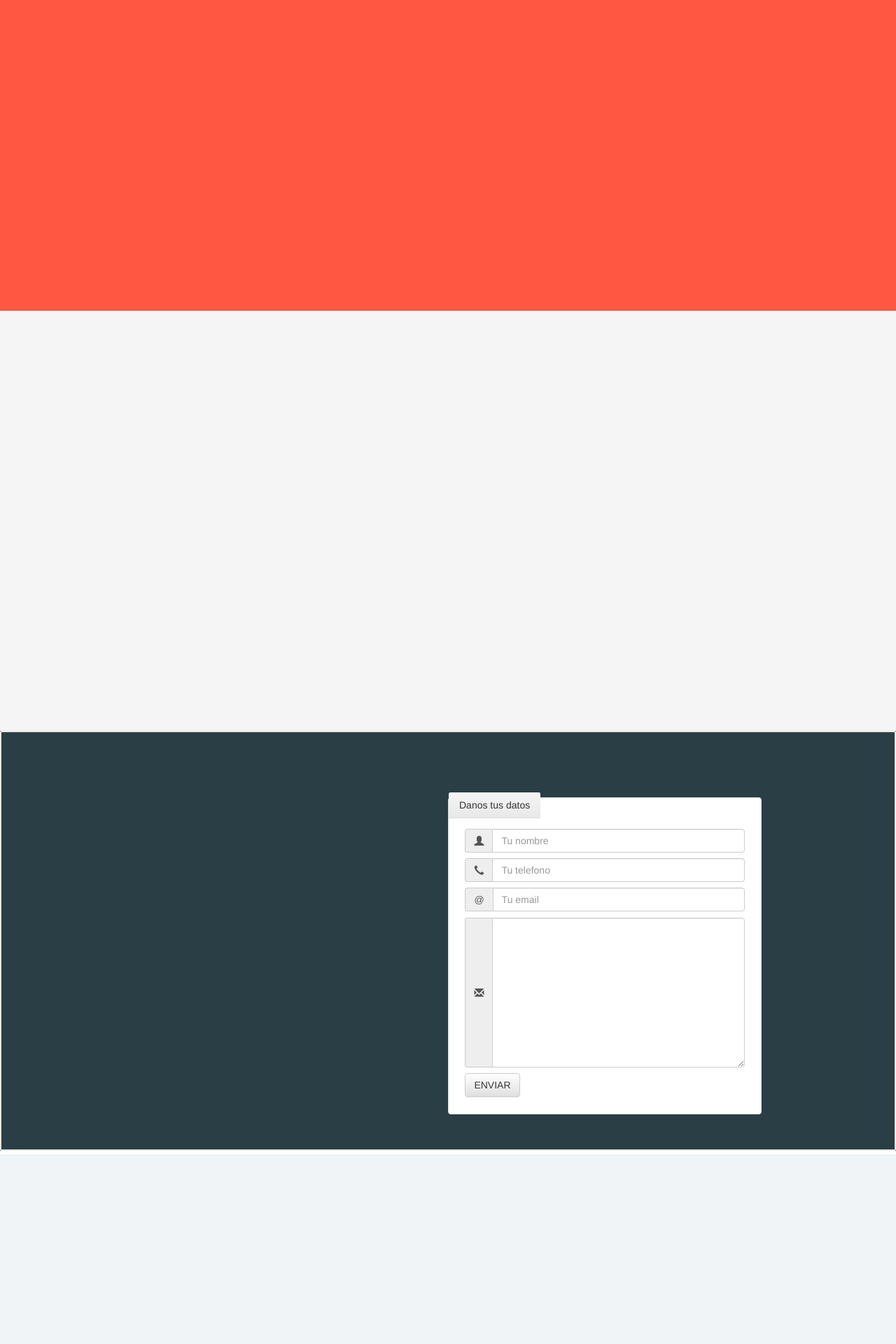
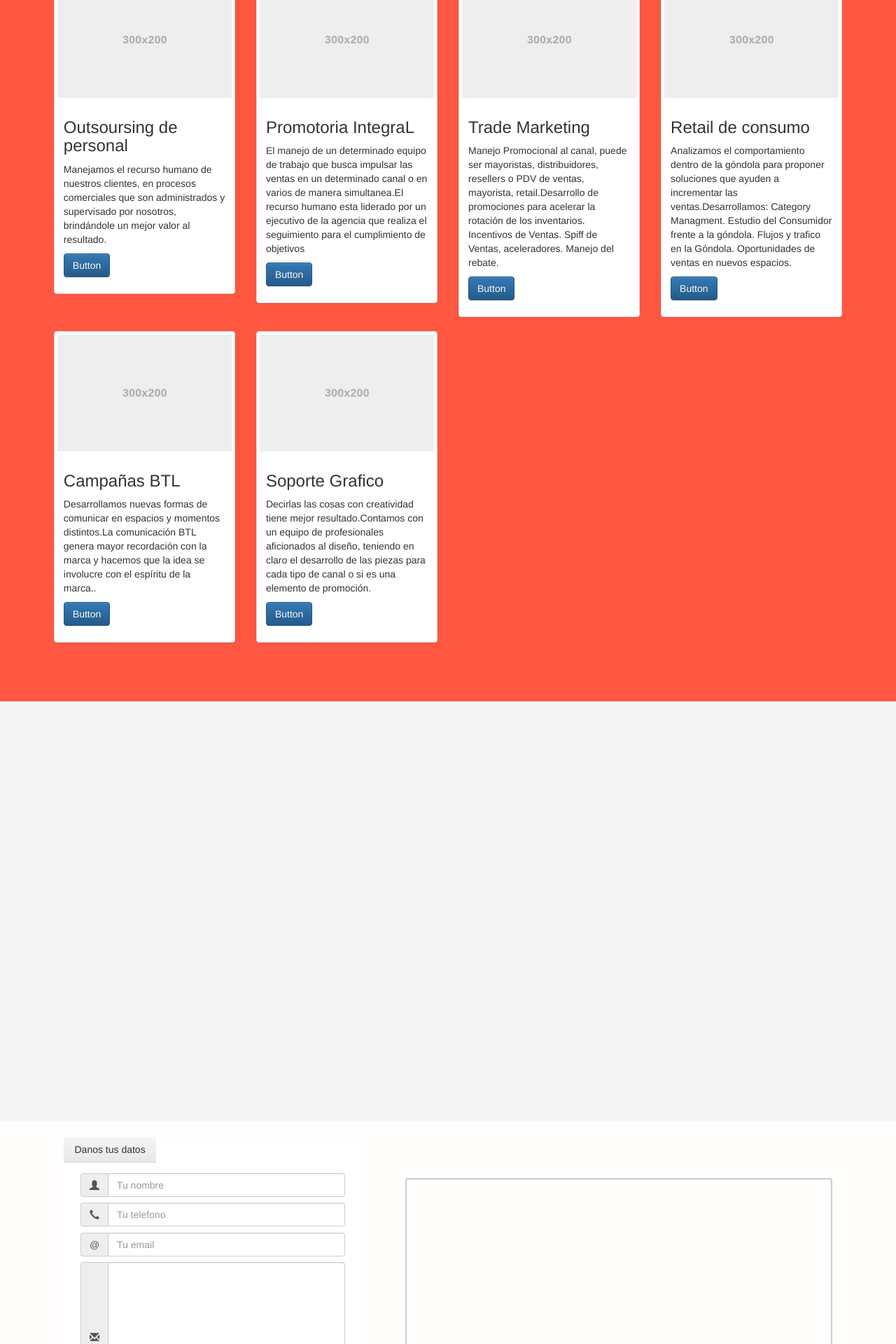
Before and after one commit to soygustavogonzales/web-marketing-alterno, a PHP site: page /views/index.html in a window 1280 px wide. Shown: the part 1680-3600 px from the top of the page at 70% size. Before the commit the page ends 3329 px from the top, so only its background shows below. Run offline with PHP 8.4, Linux system fonts and the light colour scheme; a map, chart or similar area stays blank; some libraries are stand-ins or nearby versions; some web fonts are replaced.

Commit message:
Mejoras en seccion "servicios".

```diff
--- a/site/public/js/home.js
+++ b/site/public/js/home.js
@@ -128,7 +128,7 @@
       btnControlMenu.on('click',function(e){
 
         var b = $('.control-menu')[0];//cojo al elemento en su forma nativa como javascript
-        var margen_izquierdo = izquierda_bajo.width() - 80;
+        var margen_izquierdo = izquierda_bajo.width() - 20;
         if(izquierda_bajo.estado){
           izquierda_bajo.animate({
             "left": "-="+margen_izquierdo+"px"},
--- a/site/public/styles/css/estilo.css
+++ b/site/public/styles/css/estilo.css
@@ -21,10 +21,15 @@ html {
 
 .control-menu{
 	position: relative;
-	left:70%;
-	background: rgba(0,0,0,.6);
+	left:105%;
+	background: rgba(0,0,0,.2);
 	color:rgba(255,255,255,1);
 	border-color: rgba(0,0,0,.6);
+	border:none;
+	font-weight: 100;
+	font-size: 12px;
+	opacity: .5;
+	top: -20px;
 }
 
 .backstretch > img:before{
@@ -39,6 +44,7 @@ body {
 	margin: 0px;
 	padding: 0px;
 	height: 100%;
+	overflow-x:hidden;
 }
 div#cuerpo {
 	clear: both;
@@ -201,7 +207,7 @@ div#pie {
 #texto-slider b{
 	color: rgba(0,0,0,.6);
 	display: block;
-	font-size: 1.98em;
+	font-size: 2.5em;
 }
 
 	.slicknav_menu{
@@ -217,41 +223,66 @@ div#pie {
 	}
 	.servicios{
 		width: 100%;
-		height: 600px;
+		height: auto;
 		background: rgba(255,87,65,1);
 	}
 
-	.contactanos{
-		width: 100%;
-		height: 600px;
-		background: rgba(42,62,69,1);
-	}
-	.contactanos iframe{
-		width: 100%;
-		height: 100%;
-		margin:0 ;
-		border-radius: 2px;
-		border: 2px solid #ECE4E1;
-	}
-
-	.contactanos .form{
-		width:35%;
-		min-width: 280px;
-		height: 70%;
-		background: rgba(42,62,69,1);
-		position: relative;
-		top:-85%;
-		left: 50%;
-		border-radius: 5px;
-		opacity: 1;
-	}
-	.contactanos .form .row{
-		margin: .6em;
+	.servicios .row{
+		/*
+		width:300px;
+		height:320px;
+		*/
+		padding: 5% 6%;
 	}
 	.clientes{
 		width: 100%;
 		height: 600px;
 		background: rgba(245,245,245,1);
+	}
+
+	.contactanos{
+		width: 100%;
+		height: auto;
+		background: rgba(255,254,253,1);
+	}
+	.contactanos .wrap{
+		padding: 2.3%;
+	}
+	.contactanos .wrap .mapa{
+		width: 50%;
+		min-width: 280px;
+		height: 450px;
+		border:2px solid #ccc;
+		border-radius: 4px;
+		position: relative;
+		left: 40%;
+		top:-450px;
+		padding: 5px;
+		margin:4% 5%;
+	}
+	.contactanos .wrap .mapa iframe{
+		width: 100%;
+		height: 100%;
+		margin:0 ;
+	}
+
+	.contactanos .wrap .form{
+		width:35%;
+		min-width: 280px;
+		min-width: 280px;
+		height: auto;
+		background: rgba(255,254,253,1);
+		border-radius: 5px;
+		opacity: 1;
+		position: relative;
+		left: 5%;
+		top: 6%;
+	}
+	.contactanos .wrap .form .panel{
+		border-color:white;
+	}
+	.contactanos .wrap .form .row{
+		margin: .6em;
 	}
 
 .oculto{
--- a/site/views/index.html
+++ b/site/views/index.html
@@ -67,35 +67,98 @@
 			<article id="texto-slider">
 			<!-- Aqui esta el texto que acompasa y corresponde a cada slider de fondo -->
 				<div>
-				<b>CREA.TI-VI.DAD</b>
-					<span>Lorem ipsum dolor sit amet, consectetur adipisicing elit. Suscipit, sit.</span>
+				<b>OUTSOURCING</b>
+					<span>Manejamos su recurso humano, dandole un mayor valor al resultado.</span>
 				</div>
 				<div>
-					<b>IN.NO.VA.CION</b>
-					<span>Lorem ipsum dolor sit amet, consectetur adipisicing elit. Esse, illum, quod cupiditate perferendis beatae autem.</span>
+					<b>PROMOTORIA</b>
+					<span>Impulsamos sus ventas por uno o varioas canales simultaneamente.</span>
 				</div>
 				<div>
-					<b>BTL & CROWDSOURSING</b>
-					<span>Lorem ipsum dolor sit amet, consectetur adipisicing elit. Maiores, veniam eligendi at dolorem aliquid porro!</span>
+					<b>CREATIVIDAD</b>
+					<span>Es nuestra escencia de trabajo, decir las cosas con creatividad tiene mejor resultado. </span>
 				</div>
 				<div>
-					<b>SU EXI.TO ES NUES.TRO EXITO</b>
-					<span>Lorem ipsum dolor sit amet, consectetur adipisicing elit. Voluptate ea dolore et harum porro autem?</span>
+					<b>INNOVACION</b>
+					<span>Desarrollamos nuevas formas de comunicar en espacios y momentos distintos.</span>
 				</div>
 				<div>
-					<b>TITULO</b>
-					<span>Lorem ipsum dolor sit amet, consectetur adipisicing elit. Excepturi vel culpa non accusamus facilis at.</span>
+					<b>SINERGIAS</b>
+					<span>Tenemos clientes en todos los sectores, ellos son nuestra mejor garantia de trabajo.</span>
 				</div>
 			</article>
 			<div class="nosotros">
 			</div>
 			<div class="servicios">
+				<div class="row">
+				 <div class="col-sm-4 col-md-3">
+			    <div class="thumbnail">
+			    <img alt="" src="/images/home/300x320.png" data-src="/images/home/300x320.png">
+			     <div class="caption">
+	        <h3>Outsoursing de personal</h3>
+	        <p>Manejamos el recurso humano de nuestros clientes, en procesos comerciales que son administrados y supervisado por nosotros, brindándole un mejor valor al resultado.</p>
+	        <p><a href="#" class="btn btn-primary" role="button">Button</a></p>
+			     </div>
+			    </div>
+				 </div>
+				 <div class="col-sm-4 col-md-3">
+			    <div class="thumbnail">
+			     <img src="/images/home/300x320.png" data-src="holder.js/300x200" alt="...">
+			     <div class="caption">
+	        <h3>Promotoria IntegraL</h3>
+	        <p>El manejo de un determinado equipo de trabajo que busca impulsar las ventas en un determinado canal o en varios de manera simultanea.El recurso humano esta liderado por un ejecutivo de la agencia que realiza el seguimiento para el cumplimiento de objetivos</p>
+	        <p><a href="#" class="btn btn-primary" role="button">Button</a></p>
+			     </div>
+			    </div>
+				 </div>
+				 <div class="col-sm-4 col-md-3">
+			    <div class="thumbnail">
+			     <img src="/images/home/300x320.png" data-src="holder.js/300x200" alt="...">
+			     <div class="caption">
+	        <h3>Trade Marketing</h3>
+	        <p>Manejo Promocional al canal, puede ser mayoristas, distribuidores, resellers o PDV de ventas, mayorista, retail.Desarrollo de promociones para acelerar la rotación de los inventarios. Incentivos de Ventas. Spiff de Ventas, aceleradores. Manejo del rebate.</p>
+	        <p><a href="#" class="btn btn-primary" role="button">Button</a></p>
+			     </div>
+			    </div>
+				 </div>
+				 <div class="col-sm-4 col-md-3">
+			    <div class="thumbnail">
+			     <img src="/images/home/300x320.png" data-src="holder.js/300x200" alt="...">
+			     <div class="caption">
+	        <h3>Retail de consumo</h3>
+	        <p>Analizamos el comportamiento dentro de la góndola para proponer soluciones que ayuden a incrementar las ventas.Desarrollamos: Category Managment. Estudio del Consumidor frente a la góndola. Flujos y trafico en la Góndola. Oportunidades de ventas en nuevos espacios.</p>
+	        <p><a href="#" class="btn btn-primary" role="button">Button</a></p>
+			     </div>
+			    </div>
+				 </div>
+				 <div class="col-sm-4 col-md-3">
+			    <div class="thumbnail">
+			     <img src="/images/home/300x320.png" data-src="holder.js/300x200" alt="...">
+			     <div class="caption">
+	        <h3>Campañas BTL</h3>
+	        <p>Desarrollamos nuevas formas de comunicar en espacios y momentos distintos.La comunicación BTL genera mayor recordación con la marca y hacemos que la idea se involucre con el espíritu de la marca..</p>
+	        <p><a href="#" class="btn btn-primary" role="button">Button</a></p>
+			     </div>
+			    </div>
+				 </div>
+				 <div class="col-sm-4 col-md-3">
+			    <div class="thumbnail">
+			     <img src="/images/home/300x320.png" data-src="holder.js/300x200" alt="...">
+			     <div class="caption">
+	        <h3>Soporte Grafico</h3>
+	        <p>Decirlas las cosas con creatividad tiene mejor resultado.Contamos con un equipo de profesionales aficionados al diseño, teniendo en claro el desarrollo de las piezas para cada tipo de canal o si es una elemento de promoción.</p>
+	        <p><a href="#" class="btn btn-primary" role="button">Button</a></p>
+			     </div>
+			    </div>
+				 </div>
+				</div>
 			</div>
 			<div class="clientes">
+				<div class="logos">
+				</div>
 			</div>
 			<div class="contactanos">
-				<iframe width="900" height="350" frameborder="0" scrolling="no" marginheight="0" marginwidth="0" src="https://maps.google.com/maps?f=q&amp;source=s_q&amp;hl=es&amp;geocode=&amp;q=MARKETING+ALTERNO+PER%C3%9A+S.A.C,+Lima,+Per%C3%BA&amp;aq=0&amp;oq=MARKETI&amp;sll=37.0625,-95.677068&amp;sspn=41.95363,47.724609&amp;t=m&amp;ie=UTF8&amp;hq=marketing+alterno+per%C3%BA+sac&amp;hnear=Lima,+Per%C3%BA&amp;ll=-12.092472,-77.069499&amp;spn=0.003672,0.009656&amp;z=17&amp;output=embed">
-				</iframe>
+				<div class="wrap">
 					<div class="form">
 						<div class="panel panel-default">
 							<din class="panel-heading">
@@ -141,9 +204,11 @@
 							</div>
 						</div>
 					</div>
+					<div class="mapa">
+						<iframe width="900" height="350" frameborder="0" scrolling="no" marginheight="0" marginwidth="0" src="https://maps.google.com/maps?f=q&amp;source=s_q&amp;hl=es&amp;geocode=&amp;q=MARKETING+ALTERNO+PER%C3%9A+S.A.C,+Lima,+Per%C3%BA&amp;aq=0&amp;oq=MARKETI&amp;sll=37.0625,-95.677068&amp;sspn=41.95363,47.724609&amp;t=m&amp;ie=UTF8&amp;hq=marketing+alterno+per%C3%BA+sac&amp;hnear=Lima,+Per%C3%BA&amp;ll=-12.092472,-77.069499&amp;spn=0.003672,0.009656&amp;z=17&amp;output=embed"></iframe>
 					</div>
-			<script>
-			</script>
+				</div>
+			</div>
 		</div>
 		</div>
   <script src="js/jquery.backstretch.min.js"></script>
```
Also changed, not shown: site/public/images/home/300x320.png (added), site/public/images/logos_gris.png (added). Lines whose indentation alone changed are shown as unchanged.
